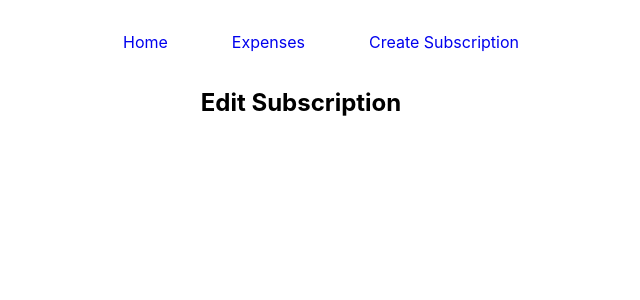
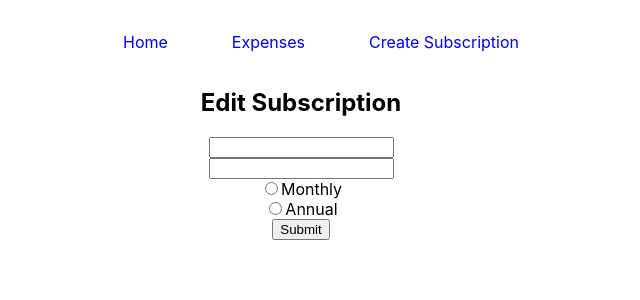
Before and after one commit to zdavidson/sounder-engineering-pratical, a React (Create React App) app: page /edit/1 in a window 1280 px wide. Shown: the top 300 px of the page, without its empty margins (339-979 px from the left). Built offline with nearby package versions, Linux system fonts and the light colour scheme.

Commit message:
edit page complete

```diff
--- a/src/components/CreateSubscription.js
+++ b/src/components/CreateSubscription.js
@@ -12,11 +12,11 @@ const CreateSubscription = () => {
         <input type="text" placeholder="Subscription Name" />
         <input type="text" placeholder="Price" />
         <div>
-          <input type="radio" id="monthly" />
+          <input type="radio" id="monthly" value="monthly" />
           <label htmlFor="monthly">Monthly</label>
         </div>
         <div>
-          <input type="radio" id="annual" />
+          <input type="radio" id="annual" value="annual" />
           <label htmlFor="annual">Annual</label>
         </div>
         <input type="submit" value="Submit" />
--- a/src/components/EditSubscription.js
+++ b/src/components/EditSubscription.js
@@ -6,13 +6,31 @@ const EditSubscription = () => {
   return (
     <>
       <h2>Edit Subscription</h2>
-      <div style={{ display: "flex", flexDirection: "column" }}>
-        <p>{selectedSubscription.id}</p>
-        <p>{selectedSubscription.name}</p>
-        <p>{selectedSubscription.price}</p>
-        <p>{selectedSubscription.description}</p>
-        <p>{selectedSubscription.created_at}</p>
-        <p>{selectedSubscription.updated_at}</p>
+      <div style={{ display: "flex", justifyContent: "center" }}>
+        <form
+          style={{
+            display: "flex",
+            flexDirection: "column",
+            width: "45vw",
+            alignItems: "center",
+          }}
+        >
+          <input type="text" defaultValue={selectedSubscription.name} />
+          <input type="text" defaultValue={selectedSubscription.price} />
+          <div>
+            <input type="radio" id="monthly" value="monthly" />
+            <label htmlFor="monthly">Monthly</label>
+          </div>
+          <div>
+            <input type="radio" id="annual" value="annual" />
+            <label htmlFor="annual">Annual</label>
+          </div>
+          <input
+            type="submit"
+            value="Submit"
+            onClick={(e) => e.preventDefault()}
+          />
+        </form>
       </div>
     </>
   );
--- a/src/components/SubscriptionCard.js
+++ b/src/components/SubscriptionCard.js
@@ -1,9 +1,12 @@
 import { useSelectedSubscriptionUpdate } from "../context/SelectedSubscriptionContext";
 
+import { useState } from "react";
 import { useNavigate } from "react-router-dom";
 
-const SubscriptionCard = ({ subscription }) => {
+const SubscriptionCard = ({ subscription, hidden }) => {
+  const [display, setDisplay] = useState("block");
   const setSelectedSubscription = useSelectedSubscriptionUpdate();
+
   let navigate = useNavigate();
 
   return (
@@ -14,8 +17,10 @@ const SubscriptionCard = ({ subscription }) => {
         padding: "2rem",
         margin: "1rem",
         width: "18%",
+        display: display,
       }}
     >
+      <input type="checkbox" />
       <h2>
         <a
           href={"/details/" + subscription.id}
@@ -42,7 +47,15 @@ const SubscriptionCard = ({ subscription }) => {
         Edit
       </a>
       <br></br>
-      <a href="#">Delete</a>
+      <a
+        href="/delete"
+        onClick={(e) => {
+          e.preventDefault();
+          setDisplay("none");
+        }}
+      >
+        Delete
+      </a>
     </div>
   );
 };
--- a/src/components/SubscriptionDetails.js
+++ b/src/components/SubscriptionDetails.js
@@ -3,17 +3,37 @@ import { useSelectedSubscription } from "../context/SelectedSubscriptionContext"
 const SubscriptionDetails = () => {
   const selectedSubscription = useSelectedSubscription();
 
-  console.log(selectedSubscription);
   return (
     <div>
       <h2>Subscription Details</h2>
-      <div style={{ display: "flex", flexDirection: "column" }}>
-        <p>{selectedSubscription.id}</p>
-        <p>{selectedSubscription.name}</p>
-        <p>{selectedSubscription.price}</p>
-        <p>{selectedSubscription.description}</p>
-        <p>{selectedSubscription.created_at}</p>
-        <p>{selectedSubscription.updated_at}</p>
+      <div
+        style={{
+          display: "flex",
+          flexDirection: "column",
+        }}
+      >
+        <p>
+          <b>ID: </b> {selectedSubscription.id}
+        </p>
+        <p>
+          <b>Name: </b> {selectedSubscription.name}
+        </p>
+        <p>
+          <b>Price: </b>
+          {selectedSubscription.price}
+        </p>
+        <p>
+          <b>Description: </b>
+          {selectedSubscription.description}
+        </p>
+        <p>
+          <b>Created At: </b>
+          {selectedSubscription.created_at}
+        </p>
+        <p>
+          <b>Updated At: </b>
+          {selectedSubscription.updated_at}
+        </p>
       </div>{" "}
     </div>
   );
--- a/src/components/SubscriptionTable.js
+++ b/src/components/SubscriptionTable.js
@@ -4,6 +4,7 @@ import data from "../assets/data/data.json";
 const SubscriptionTable = () => {
   return (
     <>
+      <button>Delete Selected</button>
       <div
         style={{ display: "flex", flexWrap: "wrap", justifyContent: "center" }}
       >
--- /dev/null
+++ b/src/context/SubscriptionsToDeleteContext.js
@@ -0,0 +1,50 @@
+import React, { useContext, useState } from "react";
+
+export const SubscriptionsToDeleteContext = React.createContext();
+export const SetSubscriptionsToDeleteContext = React.createContext();
+
+export const DeleteSubscriptionsContext = React.createContext();
+export const SetDeleteSubscriptionsContext = React.createContext();
+
+export const useSubscriptionsToDelete = () => {
+  return useContext(SubscriptionsToDeleteContext);
+};
+
+export const useSetSubscriptionsToDelete = () => {
+  return useContext(SetSubscriptionsToDeleteContext);
+};
+
+export const useDeleteSubscriptions = () => {
+  return useContext(DeleteSubscriptionsContext);
+};
+
+export const useSetDeleteSubscriptions = () => {
+  return useContext(SetDeleteSubscriptionsContext);
+};
+
+export const SubscriptionsToDeleteProvider = ({ children }) => {
+  const [subscriptionsToDelete, setSubscriptionsToDelete] = useState([]);
+  const [isHidden, setIsHidden] = useState(false);
+
+  const updateSubscriptionsToDelete = (value) => {
+    setSubscriptionsToDelete([...subscriptionsToDelete, value]);
+  };
+
+  const updateIsHidden = () => {
+    setIsHidden(true);
+  };
+
+  return (
+    <SubscriptionsToDeleteContext.Provider value={subscriptionsToDelete}>
+      <SetSubscriptionsToDeleteContext.Provider
+        value={updateSubscriptionsToDelete}
+      >
+        <SetDeleteSubscriptionsContext.Provider value={updateIsHidden}>
+          <DeleteSubscriptionsContext.Provider value={isHidden}>
+            {children}
+          </DeleteSubscriptionsContext.Provider>
+        </SetDeleteSubscriptionsContext.Provider>
+      </SetSubscriptionsToDeleteContext.Provider>
+    </SubscriptionsToDeleteContext.Provider>
+  );
+};
--- a/src/index.css
+++ /dev/null
@@ -1,13 +0,0 @@
-body {
-  margin: 0;
-  font-family: -apple-system, BlinkMacSystemFont, 'Segoe UI', 'Roboto', 'Oxygen',
-    'Ubuntu', 'Cantarell', 'Fira Sans', 'Droid Sans', 'Helvetica Neue',
-    sans-serif;
-  -webkit-font-smoothing: antialiased;
-  -moz-osx-font-smoothing: grayscale;
-}
-
-code {
-  font-family: source-code-pro, Menlo, Monaco, Consolas, 'Courier New',
-    monospace;
-}
--- /dev/null
+++ b/src/index.scss
@@ -0,0 +1,13 @@
+body {
+  margin: 0;
+  font-family: -apple-system, BlinkMacSystemFont, "Segoe UI", "Roboto", "Oxygen",
+    "Ubuntu", "Cantarell", "Fira Sans", "Droid Sans", "Helvetica Neue",
+    sans-serif;
+  -webkit-font-smoothing: antialiased;
+  -moz-osx-font-smoothing: grayscale;
+}
+
+code {
+  font-family: source-code-pro, Menlo, Monaco, Consolas, "Courier New",
+    monospace;
+}
```
Also changed, not shown: src/App.js (+7 -2 lines), src/index.js (+6 -6 lines), src/App.scss (renamed from src/App.css).
